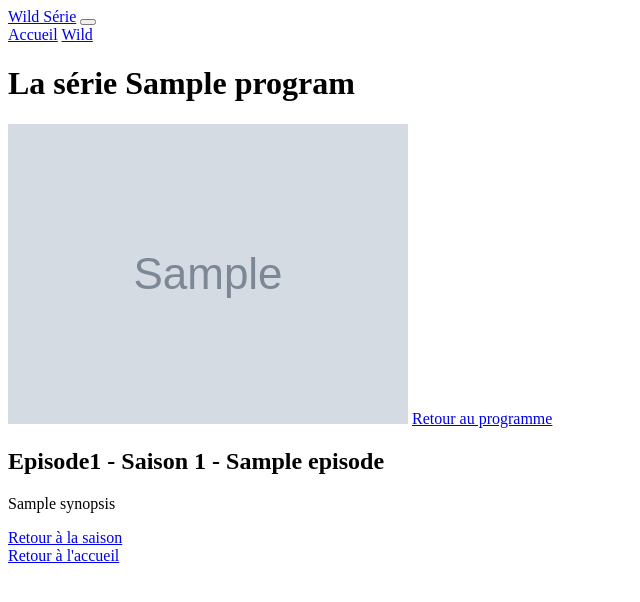
After one commit to Koyuki13/wild-series, a Symfony app: template templates/Wild/episode.html.twig in a window 1280 px wide. The commit adds this page. Shown: the top 602 px of the page, without its empty margins (0-640 px from the left). Run offline with Twig, Linux system fonts and the light colour scheme; the template is opened without the code that fills it: most values are stand-ins (such as "Sample title", 1, 10 or a date in 2020); grey boxes marked "Sample" are stand-in pictures; some libraries are stand-ins or nearby versions.

Commit message:
quete symfony10 fini

```diff
--- /dev/null
+++ b/templates/Wild/episode.html.twig
@@ -0,0 +1,25 @@
+{% extends "base.html.twig" %}
+
+{% block title %}Episodes{% endblock %}
+
+{% block body %}
+    <div class="container my-5">
+        <h1>La série {{ program.title }}</h1>
+        <img class="align-self-start mr-3 w-50 h-50" src="{{ program.poster }}" alt="{{ program.title }} poster">
+            <a href="{{ path('show_program', { slug: program.title | lower | replace({" ":"-"}) }) }}">
+                Retour au programme
+            </a>
+     <div class="card-body">
+         <h2>Episode{{ episode.number }} - Saison {{ season.number }} - {{ episode.title }}</h2>
+         <p>{{ episode.synopsis }}</p>
+     </div>
+    <div>
+        <a href="{{ path('show_season', { id: season.id }) }}">
+            Retour à la saison
+        </a>
+    </div>
+        <a href="{{ path('app_index') }}">
+            Retour à l'accueil
+        </a>
+    </div>
+{% endblock %}
--- a/templates/Wild/showByProgram.html.twig
+++ b/templates/Wild/showByProgram.html.twig
@@ -6,7 +6,7 @@
     <div class="container my-5">
         <h1>Toutes les saisons de la série {{ program.title }} :</h1>
         {% for season in program.seasons %}
-            <div>
+            <div class="card">
                 <a href="{{ path('show_season', { 'id': season.id }) }}">
                     <h2>{{ season.year }}</h2>
                 </a>
```
Also changed, not shown: assets/css/app.scss (+5 -2 lines), src/Controller/WildController.php (+17 -0 lines).
